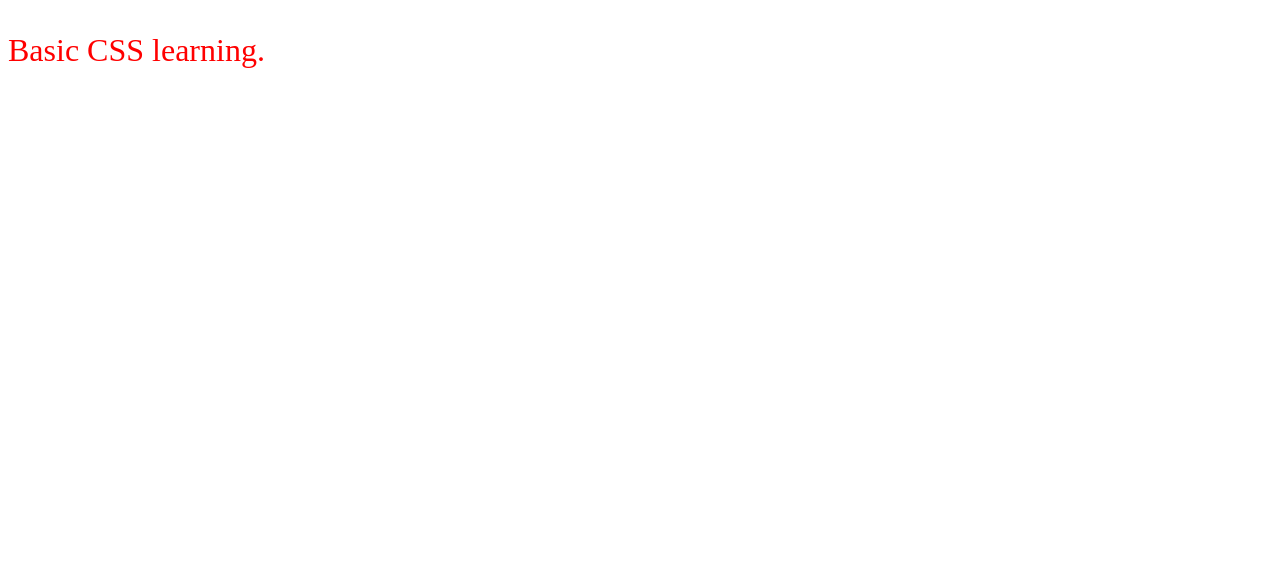
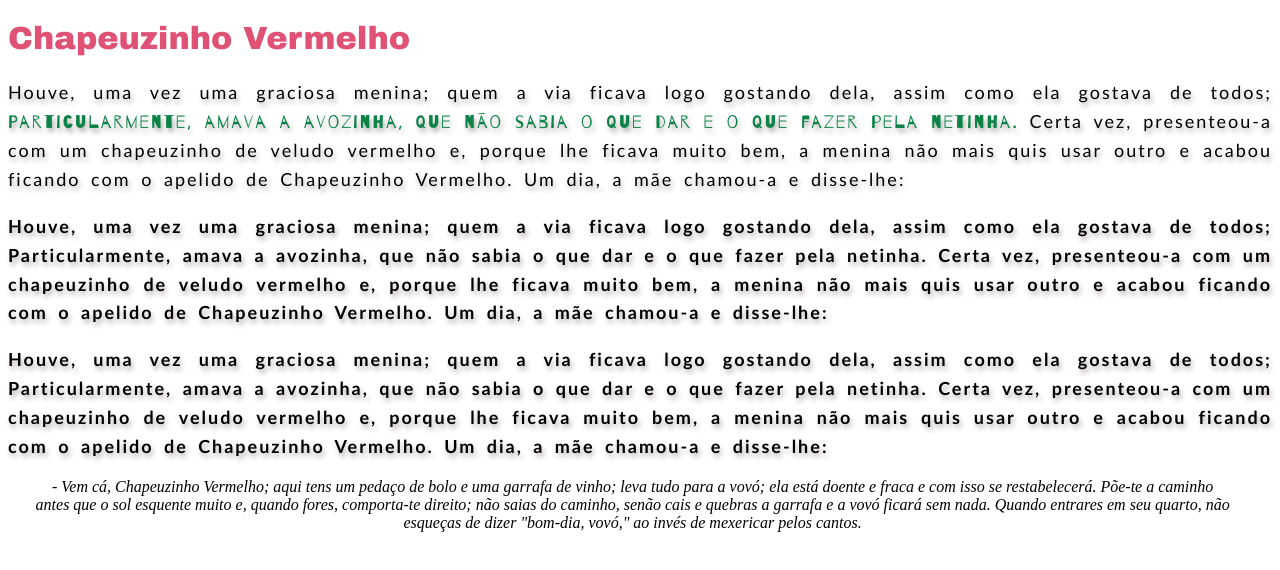
Before and after one commit to rodrigo-rac2/basic-lodging-website, a plain HTML site: page basic-css.html in a window 1280 px wide. Drawn offline with Linux system fonts and the light colour scheme.

Commit message:
CSS text edit basics

```diff
--- a/basic-css.html
+++ b/basic-css.html
@@ -4,11 +4,55 @@
         <meta charset="utf-8">
         <link rel="stylesheet" type="text/css" href="stylesheet.css">
         <title>
-            Basic CSS
+            Chapeuzinho Vermelho - Conto dos irmãos Grimm
         </title>
     </head>
     <body>
-        <p>Basic CSS learning.
+        <h1 class="redfont">
+            Chapeuzinho Vermelho
+        </h1>
+        <p>Houve, uma vez uma graciosa menina;
+            quem a via ficava logo gostando dela,
+            assim como ela gostava de todos;
+            <span class="green-barrio">Particularmente, amava a avozinha, que não sabia o que dar e
+            o que fazer pela netinha.</span>
+            Certa vez, presenteou-a com um chapeuzinho de
+            veludo vermelho e, porque lhe ficava muito bem,
+            a menina não mais quis usar outro e acabou ficando
+            com o apelido de Chapeuzinho Vermelho.
+            Um dia, a mãe chamou-a e disse-lhe:
         </p>
+        <p id="p2">Houve, uma vez uma graciosa menina;
+            quem a via ficava logo gostando dela,
+            assim como ela gostava de todos;
+            Particularmente, amava a avozinha, que não sabia o que dar e
+            o que fazer pela netinha.
+            Certa vez, presenteou-a com um chapeuzinho de
+            veludo vermelho e, porque lhe ficava muito bem,
+            a menina não mais quis usar outro e acabou ficando
+            com o apelido de Chapeuzinho Vermelho.
+            Um dia, a mãe chamou-a e disse-lhe:
+        </p>
+        <p id="p3">Houve, uma vez uma graciosa menina;
+            quem a via ficava logo gostando dela,
+            assim como ela gostava de todos;
+            Particularmente, amava a avozinha, que não sabia o que dar e
+            o que fazer pela netinha.
+            Certa vez, presenteou-a com um chapeuzinho de
+            veludo vermelho e, porque lhe ficava muito bem,
+            a menina não mais quis usar outro e acabou ficando
+            com o apelido de Chapeuzinho Vermelho.
+            Um dia, a mãe chamou-a e disse-lhe:
+        </p>
+        <blockquote>- Vem cá, Chapeuzinho Vermelho;
+            aqui tens um pedaço de bolo e uma garrafa de vinho;
+            leva tudo para a vovó; ela está doente e fraca e
+            com isso se restabelecerá.
+            Põe-te a caminho antes que o sol esquente muito e,
+            quando fores, comporta-te direito; não saias do caminho,
+            senão cais e quebras a garrafa e a vovó ficará sem nada.
+            Quando entrares em seu quarto, não esqueças de dizer
+            "bom-dia, vovó," ao invés de mexericar pelos cantos.
+        </blockquote>
     </body>
 </html>
--- a/stylesheet.css
+++ b/stylesheet.css
@@ -1,4 +1,55 @@
+@font-face {
+    font-family: "Barrio";
+    src: local(Barrio-Regular), url(./assets/fonts/Barrio-Regular.ttf);
+ }
+
+ @font-face {
+    font-family: "Barrio";
+    src: local(Barrio-Regular), url(./assets/fonts/Barrio-Regular.ttf);
+    font-weight: 600;
+ }
+
+@font-face {
+   font-family: "Barrio";
+   src: local(Barrio-Regular), url(./assets/fonts/Barrio-Regular.ttf);
+   font-weight: 900;
+}
+
+.redfont {
+    font-family: 'Arial Black', Gadget, sans-serif;
+    color: rgba(209, 8, 58, 0.7);
+}
+
+.green-barrio {
+    font-family: 'Barrio';
+    color: rgb(11, 131, 71);
+}
+
+#blue-id {
+    color: rgb(40, 40, 150);
+}
+
 p {
-    color: red;
-    font-size: 32px;
+    font-size: 18px;
+    font-family: "Trebuchet MS";
+    text-align: justify;
+    font-weight: lighter;
+    text-shadow: 2px 4px 5px rgb(184, 175, 175);
+    line-height: 1.6em;
+    letter-spacing: 2px;
+    word-spacing: 4px;
 }
+
+#p2 {
+    font-weight: bold;
+}
+
+#p3 {
+    font-weight: bolder;
+}
+
+blockquote {
+    margin-left: 2%;
+    font-style: italic;
+    text-align: center;
+}
```
Also changed, not shown: assets/fonts/Barrio-Regular.ttf (added).
